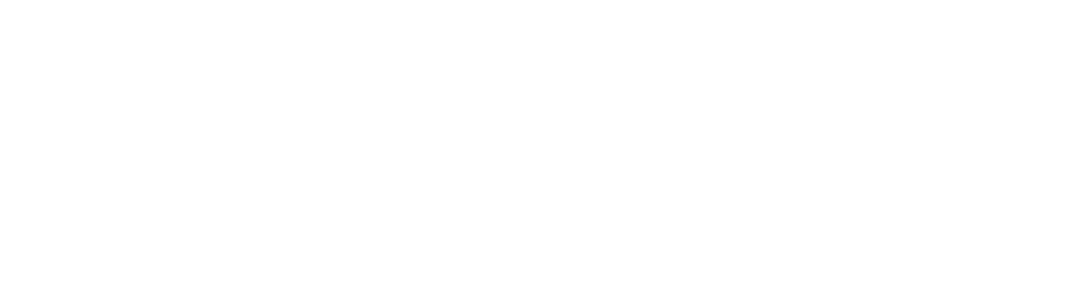
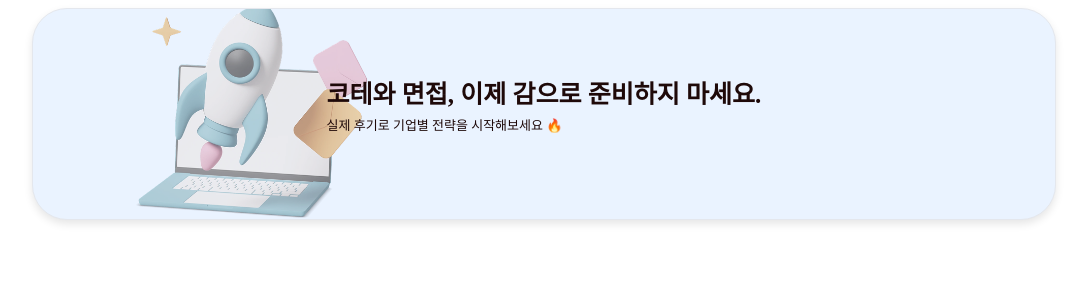
Before and after one commit to beyond-sw-camp/be19-3rd-ThreeGo-Algo, a Vue app: page /demo/infobanner in a window 1280 px wide. Before the commit this address had no page. Shown: the top 300 px of the page, without its empty margins (96-1183 px from the left). Built offline with nearby package versions, Linux system fonts and the light colour scheme.

Commit message:
feat: #3 - PageInfoBanner 생성

```diff
--- /dev/null
+++ b/src/components/common/PageInfoBanner.vue
@@ -0,0 +1,80 @@
+<template>
+  <el-card class="page-info-banner" :body-style="{ padding: '0' }" shadow="hover" :style="{ backgroundColor: bgColor }">
+    <img v-if="image" :src="image" alt="banner" class="banner-bg" />
+
+    <div class="banner-text">
+      <div class="banner-title-wrapper">
+        <h2 class="banner-title">{{ title }}</h2>
+        <p class="banner-subtitle">{{ subtitle }}</p>
+      </div>
+    </div>
+  </el-card>
+</template>
+
+<script setup>
+import { ElCard } from 'element-plus'
+
+defineProps({
+  title: String,
+  subtitle: String,
+  image: String,
+  bgColor: {
+    type: String,
+    default: '#f0faff'
+  }
+})
+</script>
+
+<style scoped>
+.page-info-banner {
+  position: relative;
+  width: 1022px;
+  height: 210px;
+  border-radius: 35px;
+  overflow: hidden;
+  display: flex;
+  align-items: center;
+  justify-content: center;
+  margin: 0 auto;
+  box-shadow: 0 4px 8px rgba(0, 0, 0, 0.1);
+}
+
+.banner-bg {
+  position: absolute;
+  left: 90px;
+  top: -40px;
+  width: 260px;
+  height: 266px;
+  object-fit: cover;
+  opacity: 0.6;
+  pointer-events: none;
+  z-index: 1;
+}
+
+.banner-text {
+  position: absolute;
+  top: 50%;
+  left: 50%;
+  transform: translate(-50%, -50%);
+  z-index: 2;
+  color: #1e0909;
+}
+
+.banner-title-wrapper {
+  display: inline-block;
+  text-align: left;
+}
+
+.banner-title {
+  font-size: 25px;
+  font-weight: 700;
+  margin: 0;
+  text-align: center;
+  line-height: 1;
+}
+
+.banner-subtitle {
+  font-size: 13px;
+  margin-top: 8px;
+}
+</style>
--- a/src/components/common/index.js
+++ b/src/components/common/index.js
@@ -1,7 +1,8 @@
 import CustomButton from './CustomButton.vue'
-
+import PageInfoBanner from './PageInfoBanner.vue'
 export default {
     install(app) {
         app.component('CustomButton', CustomButton)
+        app.component('PageInfoBanner', PageInfoBanner)
     }
 }
--- a/src/router/index.js
+++ b/src/router/index.js
@@ -1,10 +1,12 @@
 import { createRouter, createWebHistory } from 'vue-router';
 import HomeView from '@/views/HomeView.vue';
 import ButtonDemoPage from '@/views/demo/ButtonDemoPage.vue';
+import BannerDemoPage from '@/views/demo/BannerDemoPage.vue';
 
 const routes = [
     { path: '/', component: HomeView },
-    { path: '/demo/button', component: ButtonDemoPage }
+    { path: '/demo/button', component: ButtonDemoPage },
+    { path: '/demo/infobanner', component: BannerDemoPage },
 ]
 
 const router = createRouter({
--- /dev/null
+++ b/src/views/demo/BannerDemoPage.vue
@@ -0,0 +1,13 @@
+<template>
+    <PageInfoBanner
+    title="코테와 면접, 이제 감으로 준비하지 마세요."
+    subtitle="실제 후기로 기업별 전략을 시작해보세요 🔥"
+    :image="bannerCareer"
+    bgColor="#eaf3ff"
+    />
+</template>
+
+<script setup>
+import PageInfoBanner from '@/components/common/PageInfoBanner.vue'
+import bannerCareer from '@/assets/images/banner-career.png'
+</script>
```
